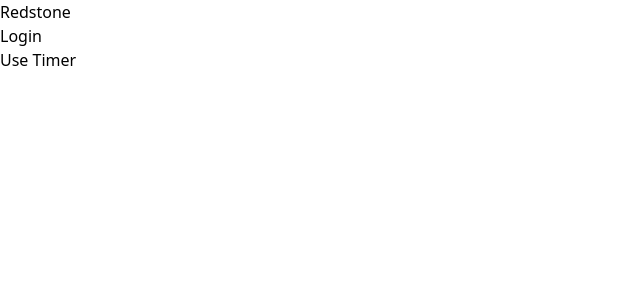
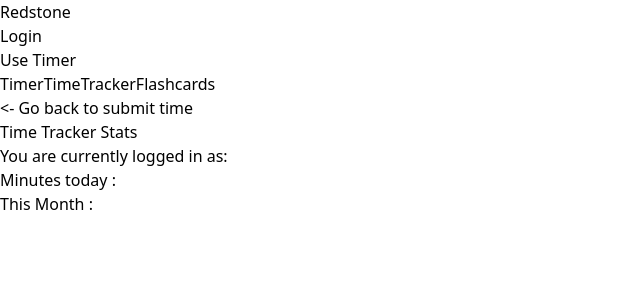
Before and after one commit to nagyb3/redstone, a React (Vite) app: page /study/timetracker/stats in a window 1280 px wide. Shown: the top 300 px of the page, without its empty margins (0-640 px from the left). Built offline with nearby package versions, Linux system fonts and the light colour scheme; no server answers.

Commit message:
show stats on timetracker

```diff
--- a/src/App.tsx
+++ b/src/App.tsx
@@ -8,6 +8,7 @@
 import TimeTracker from "./components/TimeTracker";
 import FlashCards from "./components/FlashCards";
 import CreateFlashCard from "./components/CreateFlashCard";
+import TimeTrackerStats from "./components/TimeTrackerStats";
 
 function App() {
   useEffect(() => {
@@ -50,6 +51,15 @@
             }
           />
           <Route
+            path="/study/timetracker/stats"
+            element={
+              <TimeTrackerStats
+                selectedTool={selectedTool}
+                setSelectedTool={setSelectedTool}
+              />
+            }
+          />
+          <Route
             path="/study/flashcards"
             element={
               <FlashCards
--- a/src/components/TimeTracker.tsx
+++ b/src/components/TimeTracker.tsx
@@ -52,6 +52,11 @@
         setSelectedTool={setSelectedTool}
       />
       <h1 className="font-sembol mt-8 text-center text-xl">TimeTracker</h1>
+      <div className="flex justify-center">
+        <button className="mt-4 underline">
+          <a href="/study/timetracker/stats">Show Stats! -&gt;</a>
+        </button>
+      </div>
       <form
         onSubmit={(e) => handleSubmit(e)}
         className="mt-16 flex flex-col items-center gap-8"
--- /dev/null
+++ b/src/components/TimeTrackerStats.tsx
@@ -0,0 +1,124 @@
+import React, { useEffect, useState } from "react";
+import StudySectionsNavbar from "./StudySectionsNavbar";
+
+type TimeTrackerStatsProps = {
+  setSelectedTool: React.Dispatch<
+    React.SetStateAction<"timer" | "timetracker" | "flashcards" | null>
+  >;
+  selectedTool: null | "timer" | "timetracker" | "flashcards";
+};
+
+type TrackedTimesType = {
+  _id: string;
+  __v: number;
+  userid: string;
+  time: number;
+  creation_date: string;
+};
+
+export default function TimeTrackerStats({
+  selectedTool,
+  setSelectedTool,
+}: TimeTrackerStatsProps) {
+  const [trackedTimesForUser, setTrackedTimesForUser] = useState<
+    TrackedTimesType[] | undefined
+  >(undefined);
+
+  const [todayMinutes, setTodayMinutes] = useState<undefined | number>(
+    undefined,
+  );
+
+  const [thisMonthMinutes, setThisMonthMinutes] = useState<undefined | number>(
+    undefined,
+  );
+
+  useEffect(() => {
+    fetch(
+      `${
+        import.meta.env.VITE_API_URL
+      }/timetracker/stats/users/${localStorage.getItem("username")}`,
+    )
+      .then((response) => {
+        return response.json();
+      })
+      .then((data) => {
+        setTrackedTimesForUser(data.tracked_times_for_user);
+      })
+      .catch((error) => console.error(error));
+  }, []);
+
+  useEffect(() => {
+    if (trackedTimesForUser !== undefined) {
+      getTodayMinutes();
+      getThisMonthMinutes();
+    }
+  }, [trackedTimesForUser]);
+
+  const isToday = (someDate: Date) => {
+    const today = new Date();
+    return (
+      someDate.getDate() == today.getDate() &&
+      someDate.getMonth() == today.getMonth() &&
+      someDate.getFullYear() == today.getFullYear()
+    );
+  };
+
+  const isThisMonth = (someDate: Date) => {
+    const today = new Date();
+    return (
+      someDate.getMonth() == today.getMonth() &&
+      someDate.getFullYear() == today.getFullYear()
+    );
+  };
+
+  function getTodayMinutes() {
+    let todayMinutesCounter = 0;
+    if (trackedTimesForUser !== undefined) {
+      trackedTimesForUser.forEach((time) => {
+        if (isToday(new Date(time.creation_date))) {
+          todayMinutesCounter += time.time;
+        }
+      });
+      setTodayMinutes(todayMinutesCounter);
+    }
+  }
+
+  function getThisMonthMinutes() {
+    let thisMonthCounter = 0;
+    if (trackedTimesForUser !== undefined) {
+      trackedTimesForUser.forEach((time) => {
+        if (isThisMonth(new Date(time.creation_date))) {
+          thisMonthCounter += time.time;
+        }
+      });
+      setThisMonthMinutes(thisMonthCounter);
+    }
+  }
+
+  return (
+    <div>
+      <StudySectionsNavbar
+        selectedTool={selectedTool}
+        setSelectedTool={setSelectedTool}
+      />
+      <button className="m-4 underline">
+        <a href="/study/timetracker">&lt;- Go back to submit time</a>
+      </button>
+      <h1 className="m-8 text-center text-xl font-bold">Time Tracker Stats</h1>
+      <p className="text-center">
+        You are currently logged in as:{" "}
+        <span className="font-bold text-blue-800">
+          {localStorage.getItem("username")}
+        </span>
+      </p>
+      <p className="mt-8 text-center font-bold">
+        Minutes today :{" "}
+        {trackedTimesForUser !== undefined ? todayMinutes : undefined}
+      </p>
+      <p className="mt-8 text-center font-bold">
+        This Month :{" "}
+        {trackedTimesForUser !== undefined ? thisMonthMinutes : undefined}
+      </p>
+    </div>
+  );
+}
```
